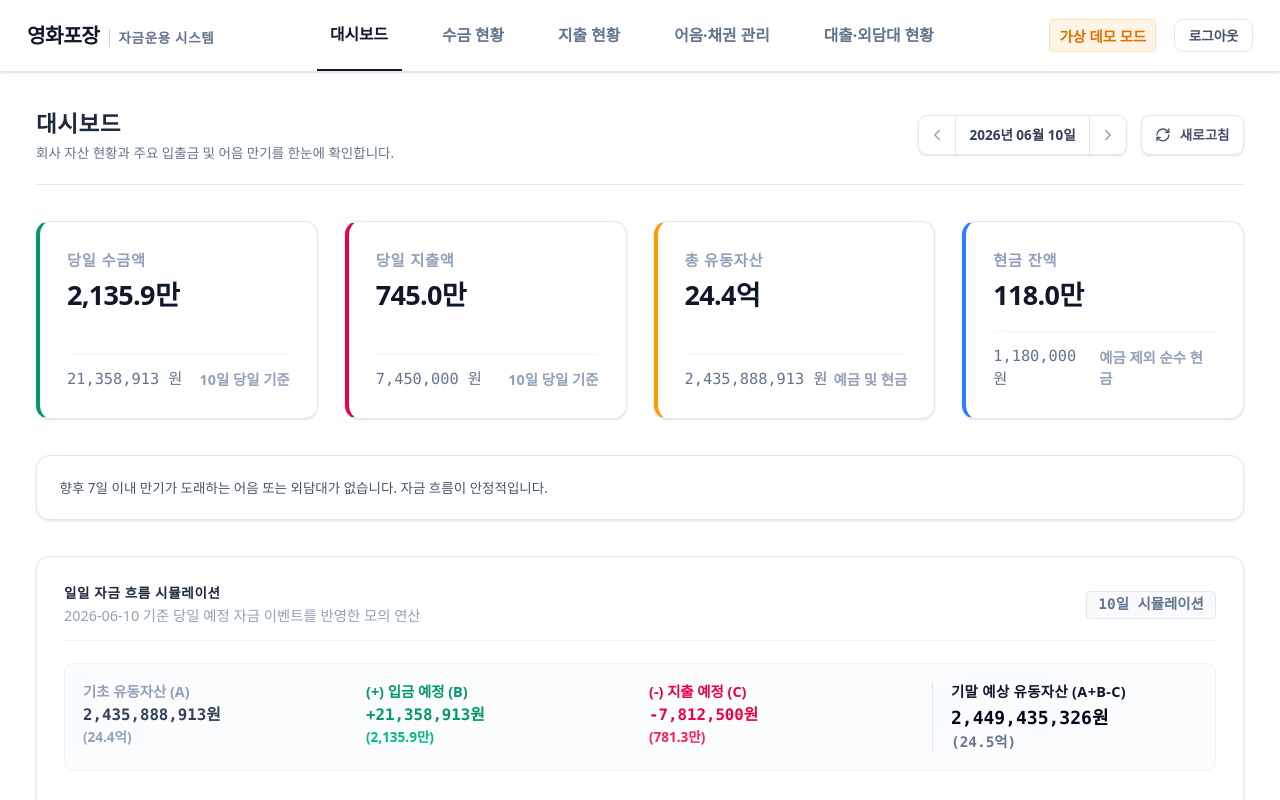
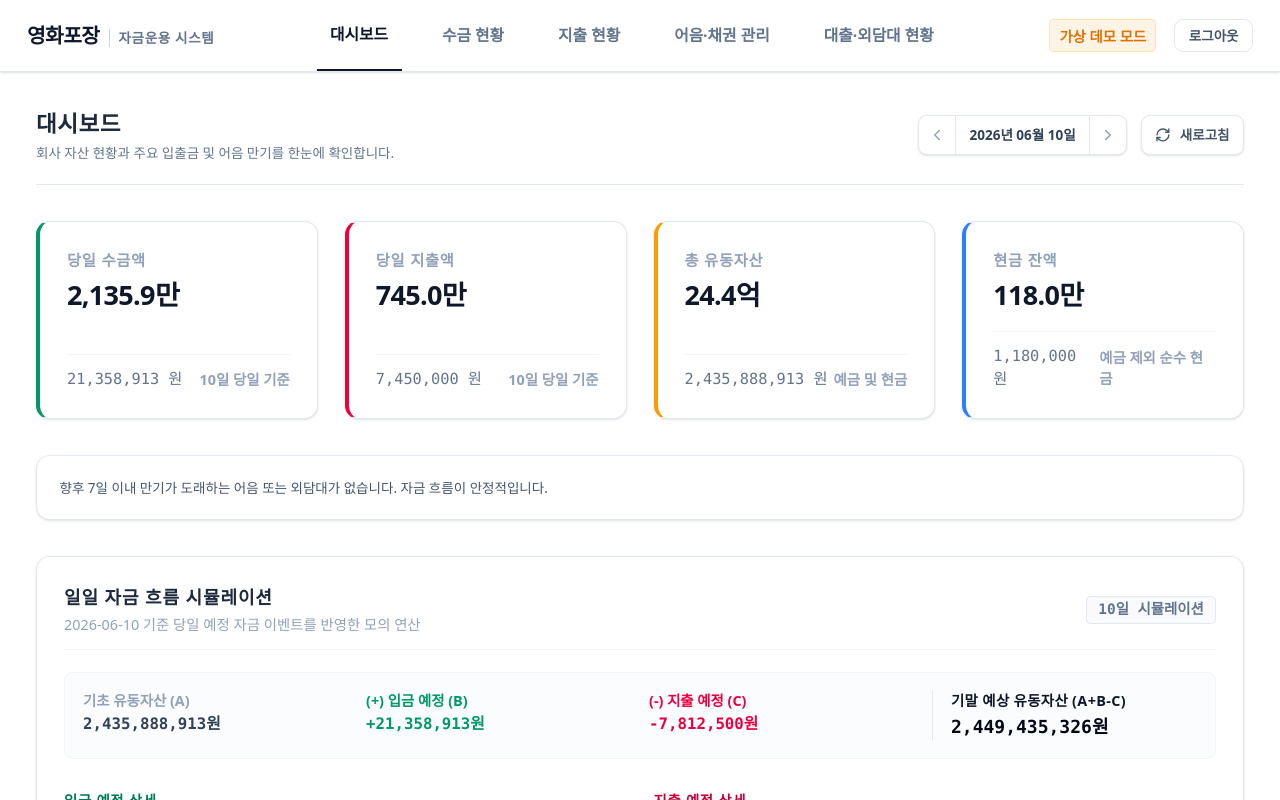
Before and after one commit to risa15/younghwa-finance, a Next.js app: page / in a window 1280 px wide. Shown: the top 800 px of the page. Built offline with nearby package versions, Linux system fonts and the light colour scheme.

Commit message:
design: 일일 자금 흐름 시뮬레이션 제목 크기 키우기 및 괄호 금액 표기 제거

```diff
--- a/components/CapitalSimulation.tsx
+++ b/components/CapitalSimulation.tsx
@@ -56,7 +56,7 @@ export default function CapitalSimulation({ simulation, selectedDate }: CapitalS
       {/* Panel Header */}
       <div className="flex flex-col sm:flex-row sm:items-center justify-between gap-3 border-b border-slate-100 pb-3">
         <div>
-          <h3 className="text-xs font-bold text-slate-800 uppercase tracking-wider">일일 자금 흐름 시뮬레이션</h3>
+          <h3 className="text-sm sm:text-base font-bold text-slate-800 tracking-wider">일일 자금 흐름 시뮬레이션</h3>
           <p className="text-[10px] text-slate-400 mt-0.5">{selectedDate} 기준 당일 예정 자금 이벤트를 반영한 모의 연산</p>
         </div>
 
@@ -74,9 +74,6 @@ export default function CapitalSimulation({ simulation, selectedDate }: CapitalS
           <span className="font-mono font-extrabold text-slate-700 text-sm block">
             {startLiquidAssets.toLocaleString()}원
           </span>
-          <span className="text-[9px] text-slate-400 font-semibold block">
-            ({formatKoreanShorthand(startLiquidAssets)})
-          </span>
         </div>
 
         {/* Step 2: Expected In */}
@@ -84,9 +81,6 @@ export default function CapitalSimulation({ simulation, selectedDate }: CapitalS
           <span className="text-[10px] text-emerald-600 font-bold block">(+) 입금 예정 (B)</span>
           <span className="font-mono font-extrabold text-emerald-600 text-sm block">
             +{expectedIn.toLocaleString()}원
-          </span>
-          <span className="text-[9px] text-emerald-500 font-semibold block">
-            ({formatKoreanShorthand(expectedIn)})
           </span>
         </div>
 
@@ -96,9 +90,6 @@ export default function CapitalSimulation({ simulation, selectedDate }: CapitalS
           <span className="font-mono font-extrabold text-rose-600 text-sm block">
             -{expectedOut.toLocaleString()}원
           </span>
-          <span className="text-[9px] text-rose-500 font-semibold block">
-            ({formatKoreanShorthand(expectedOut)})
-          </span>
         </div>
 
         {/* Step 4: End Result */}
@@ -106,9 +97,6 @@ export default function CapitalSimulation({ simulation, selectedDate }: CapitalS
           <span className="text-[10px] text-slate-900 font-black tracking-wide block uppercase">기말 예상 유동자산 (A+B-C)</span>
           <span className="font-mono font-black text-slate-950 text-sm sm:text-base block">
             {endLiquidAssets.toLocaleString()}원
-          </span>
-          <span className="text-[10px] font-mono font-bold text-slate-500 block">
-            ({formatKoreanShorthand(endLiquidAssets)})
           </span>
         </div>
       </div>
```
